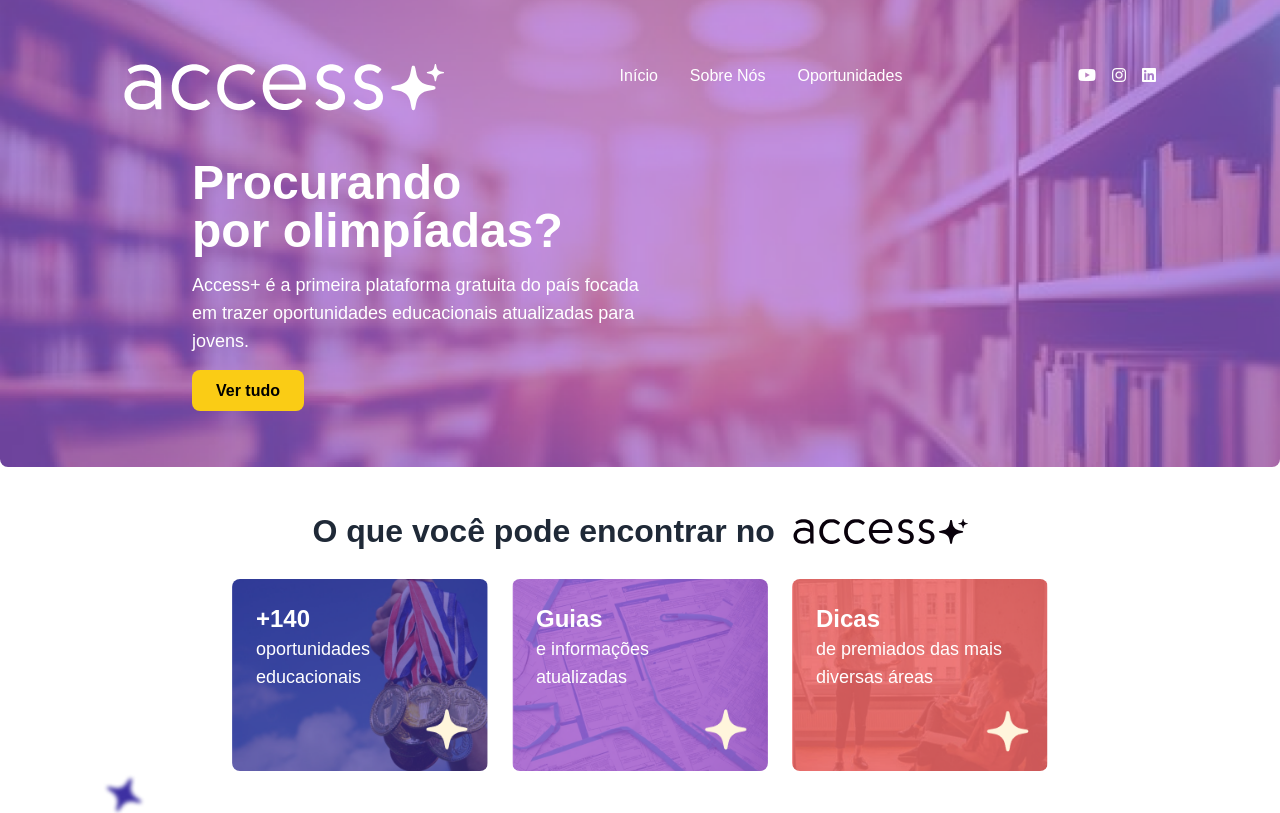
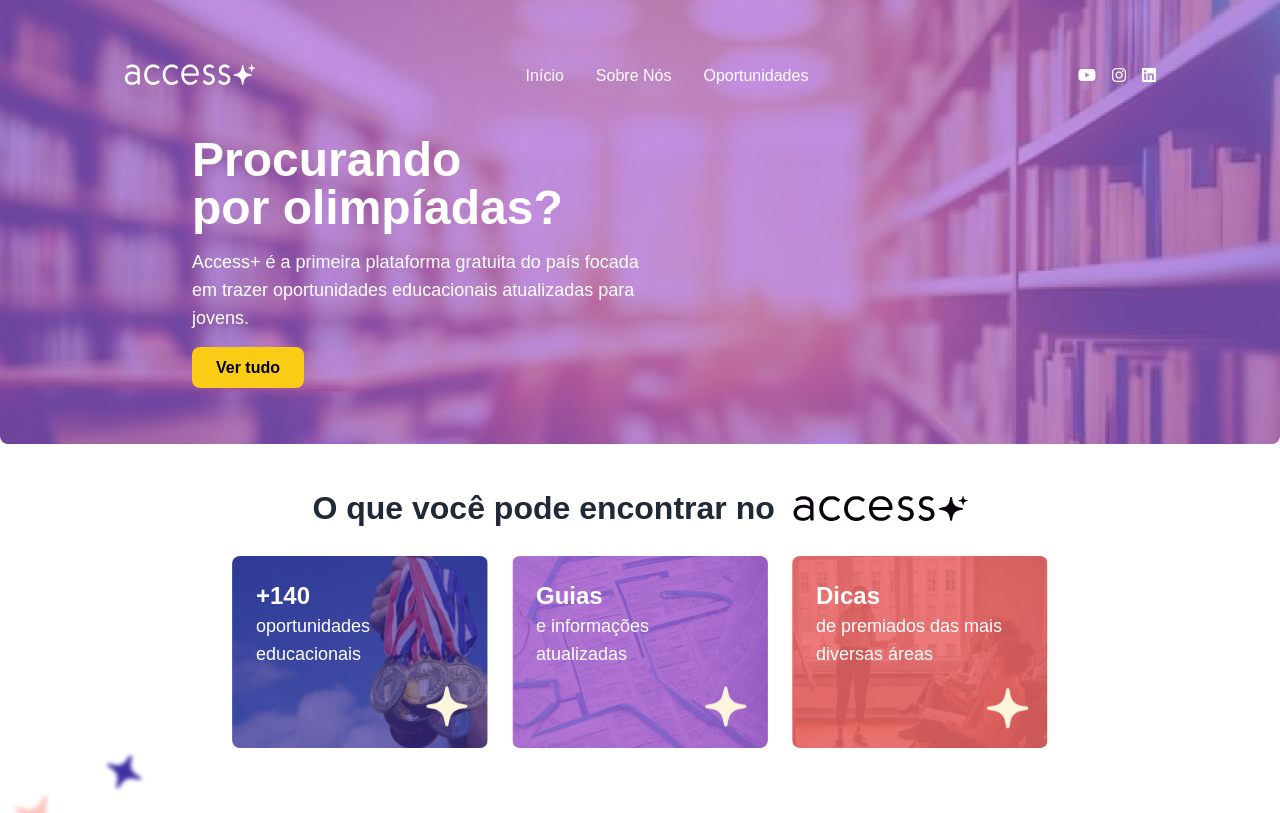
Before and after one commit to accessplus2024/AccessPlus, a Nuxt app: page / in a window 1280 px wide. Shown: the top 813 px of the page. Built offline with nearby package versions, Linux system fonts and the light colour scheme.

Commit message:
Fix: Navbar image and link to sobre

```diff
--- a/components/Navbar.vue
+++ b/components/Navbar.vue
@@ -1,11 +1,11 @@
 <template>
   <nav class="flex justify-between w-full mb-12 px-[100px]">
     <div class="text-xl font-bold">
-      <img src="/images/logo-light-footer.svg" alt="" />
+      <img src="/images/logo-light-navbar.svg" alt="" />
     </div>
     <ul class="flex space-x-8 font-medium">
-      <li><a href="#" class="hover:text-gray-200">Início</a></li>
-      <li><a href="#" class="hover:text-gray-200">Sobre Nós</a></li>
+      <li><a href="/" class="hover:text-gray-200">Início</a></li>
+      <li><a href="/sobre" class="hover:text-gray-200">Sobre Nós</a></li>
       <li class="relative group">
         <a href="#" class="hover:text-gray-200">Oportunidades</a>
         <!-- Dropdown menu -->
```
Also changed, not shown: public/images/logo-light-navbar.svg (added).
